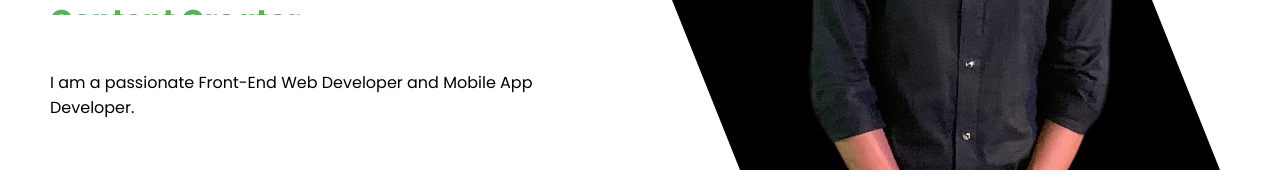
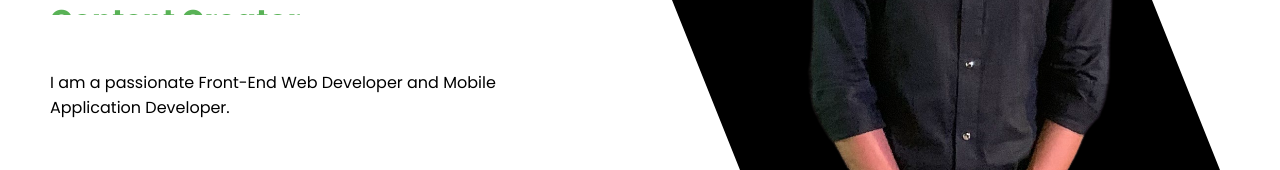
Before and after one commit to Shamshad25/portfolio_01, a React (Create React App) app: page / in a window 1280 px wide. Shown: the part 480-650 px from the top of the page. Built offline with nearby package versions, Linux system fonts and the light colour scheme.

Commit message:
Intro updated

```diff
--- a/src/components/intro/Intro.jsx
+++ b/src/components/intro/Intro.jsx
@@ -11,14 +11,15 @@ function Intro() {
           <h1 className="i-name">Shamshad Alam</h1>
           <div className="i-title">
             <div className="i-title-wrapper">
-              <div className="i-title-item">Mobile Application Developer</div>
+              <div className="i-title-item">Mobile App Developer</div>
               <div className="i-title-item">Web Developer</div>
               <div className="i-title-item">UI/UX Designer</div>
               <div className="i-title-item">Content Creator</div>
             </div>
           </div>
           <p className="i-desc">
-            I am a passionate Front-End Web Developer and Mobile App Developer.
+            I am a passionate Front-End Web Developer and Mobile Application
+            Developer.
           </p>
         </div>
       </div>
```
